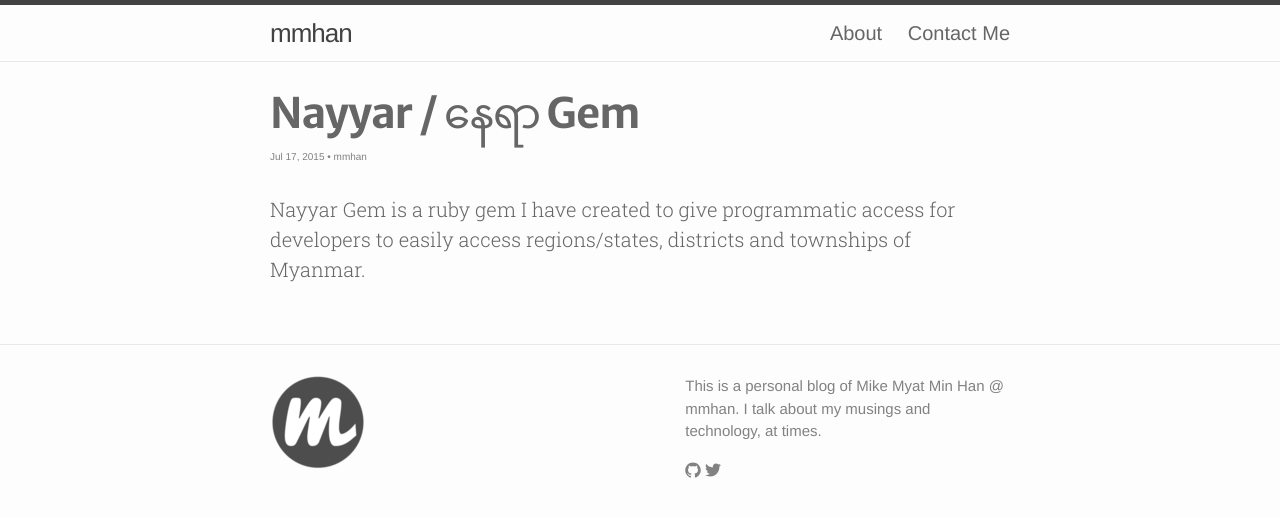
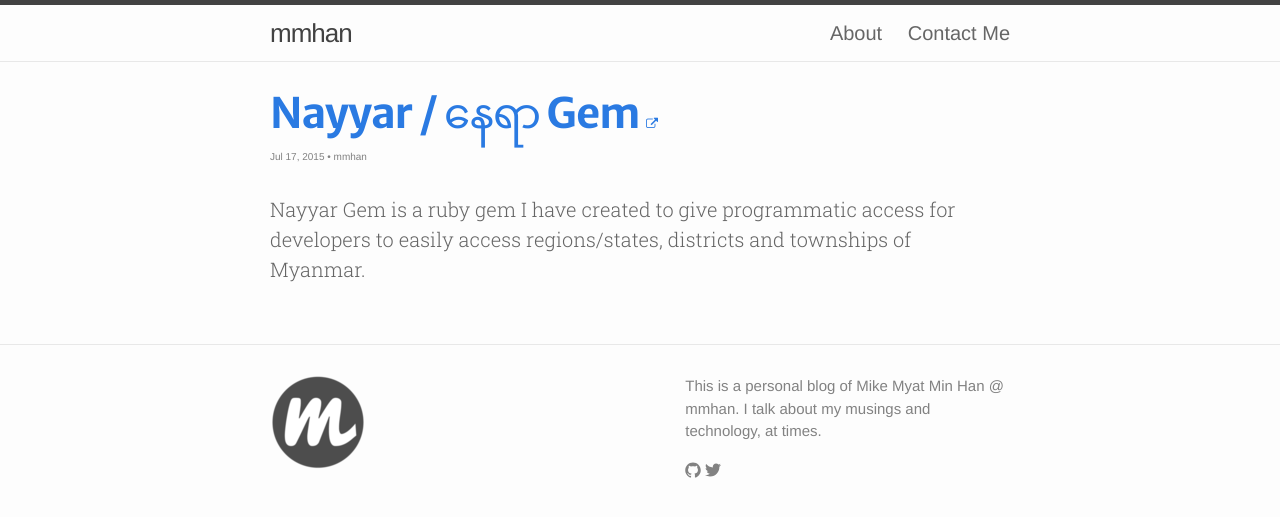
Before and after one commit to mmhan/jekyll-test, a Jekyll site: the page built from _posts/2015-07-18-nayyar.md, in a window 1280 px wide. Shown: the top 517 px of the page. Built offline with Jekyll 4.4.1, drawn with Linux system fonts in a browser that asks for light colours; nearby versions of some CDN libraries; Markdown is read by kramdown in place of the engine named in the settings.

Commit message:
Added permalink and single page external posts

```diff
--- a/_layouts/post.html
+++ b/_layouts/post.html
@@ -4,7 +4,15 @@ layout: default
 <div class="post">
 
   <header class="post-header">
-    <h1 class="post-title">{{ page.title }}</h1>
+	  {% if page.external_url %}
+	    <h1 class="post-title">
+	    	<a href="{{ page.external_url }}" target="_blank">{{ page.title }}
+          <i class="fa fa-external-link"></i>
+	    	</a>
+	   	</h1>
+	  {% else %}
+	    <h1 class="post-title">{{ page.title }}</h1>
+	  {% endif %}
     <p class="post-meta">{{ page.date | date: "%b %-d, %Y" }}
     	{% if page.author %} • {{ page.author }}{% endif %}
     	{% if page.meta %} • {{ page.meta }}{% endif %}</p>
--- a/_sass/_layout.scss
+++ b/_sass/_layout.scss
@@ -177,9 +177,7 @@
         position:relative;
       }
     }
-  .fa{
-    font-size: 12px;
-  }
+
   .post-meta{
     @include only($on-laptop) {
       position: absolute;
@@ -195,9 +193,12 @@
 }
 
 .post-link {
-    display: block;
-    font-family: $title-font-family;
-    font-size: $big-font-size;
+  display: block;
+  font-family: $title-font-family;
+  font-size: $big-font-size;
+  .fa{
+    font-size: 12px;
+  }
 }
 
 
@@ -214,6 +215,10 @@
     font-size: 42px;
     letter-spacing: -1px;
     line-height: 1;
+
+    .fa{
+      font-size: 12px;
+    }
 
     @include media-query($on-laptop) {
         font-size: 36px;
--- a/index.html
+++ b/index.html
@@ -10,6 +10,7 @@ layout: default
       <li class="external">
         <div class="post-meta">
           <time>{{ post.date | date: "%b %-d, %Y" }}</time>
+          <a href="{{post.url | prepend: site.baseurl }}"<i class="fa fa-link"></i></a>
         </div>
         <h2>
           <a class="post-link" href="{{ post.external_url }}" target="_blank">
```
